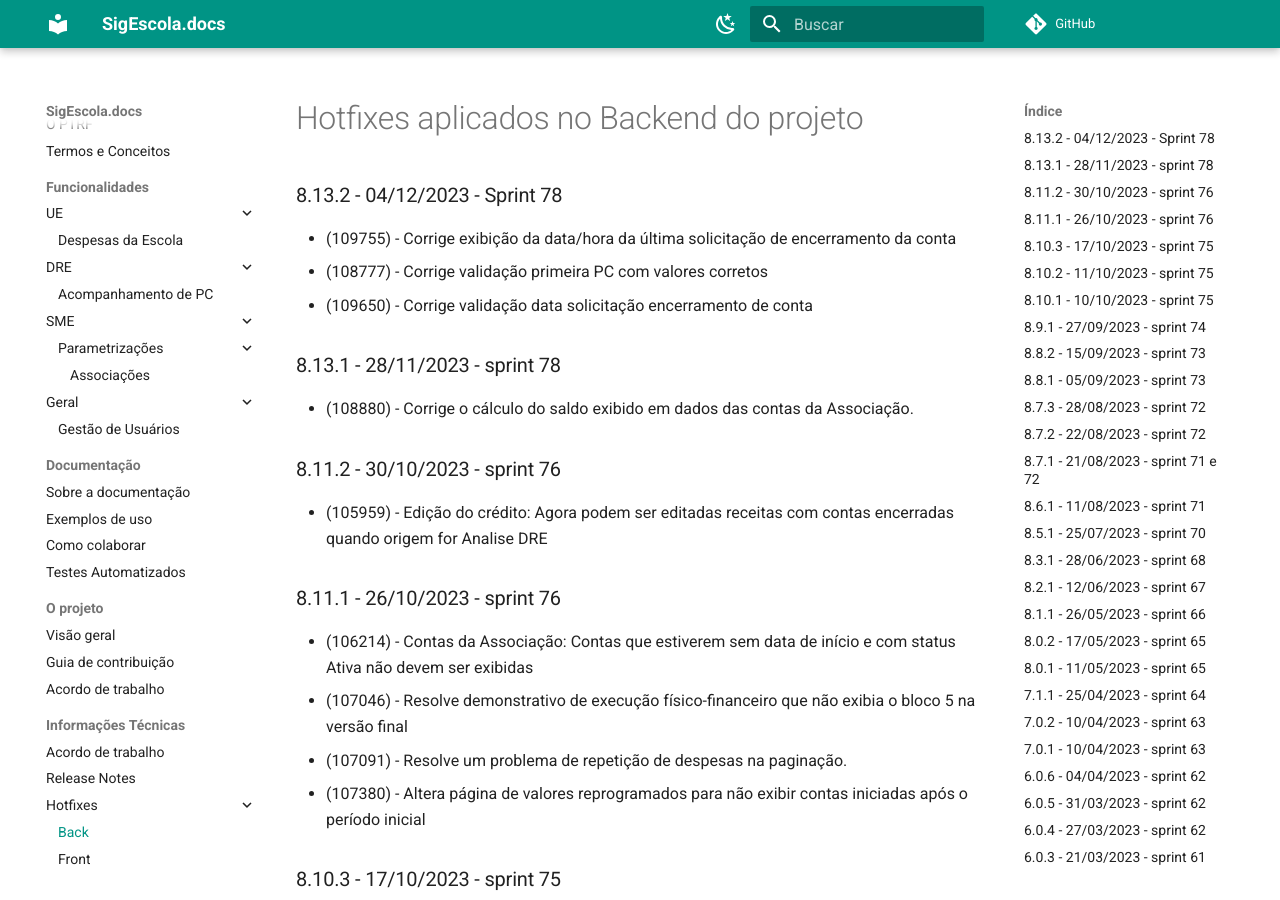
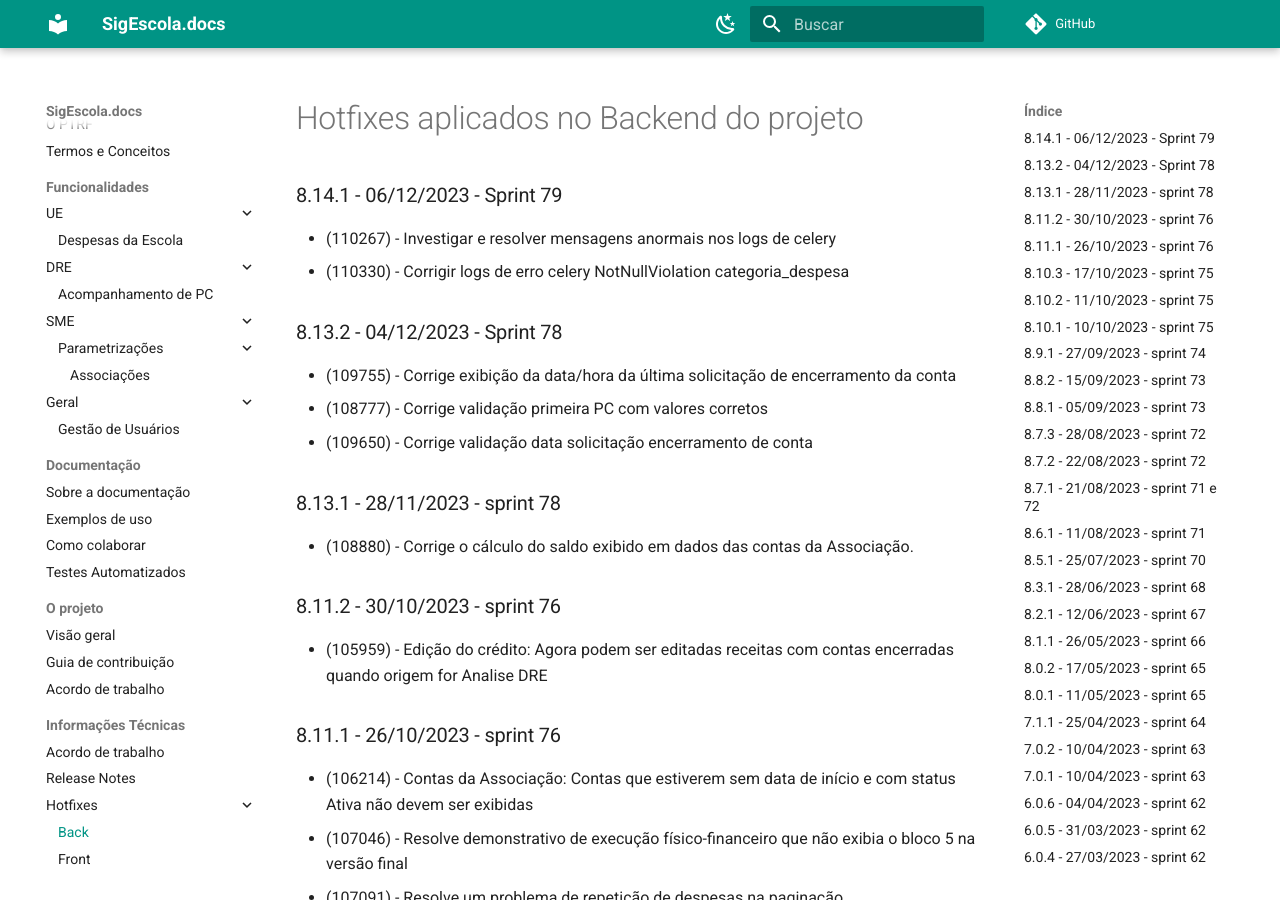
Before and after one commit to prefeiturasp/SME-PTRF-Docs, an MkDocs documentation site: the page built from docs/projeto/hotfixes_back.md, in a window 1280 px wide and 900 px high. Built offline with MkDocs 1.6.1 and Material for MkDocs 9.7.7, drawn with Linux system fonts in a browser that asks for light colours; comment, search, counter and statistics services are not loaded.

Commit message:
Update hotfixes_back.md

```diff
--- a/docs/projeto/hotfixes_back.md
+++ b/docs/projeto/hotfixes_back.md
@@ -1,4 +1,8 @@
 # Hotfixes aplicados no Backend do projeto
+
+### 8.14.1 - 06/12/2023 - Sprint 79
+* (110267) - Investigar e resolver mensagens anormais nos logs de celery
+* (110330) - Corrigir logs de erro celery NotNullViolation categoria_despesa
 
 ### 8.13.2 - 04/12/2023 - Sprint 78
 * (109755) - Corrige exibição da data/hora da última solicitação de encerramento da conta
```
